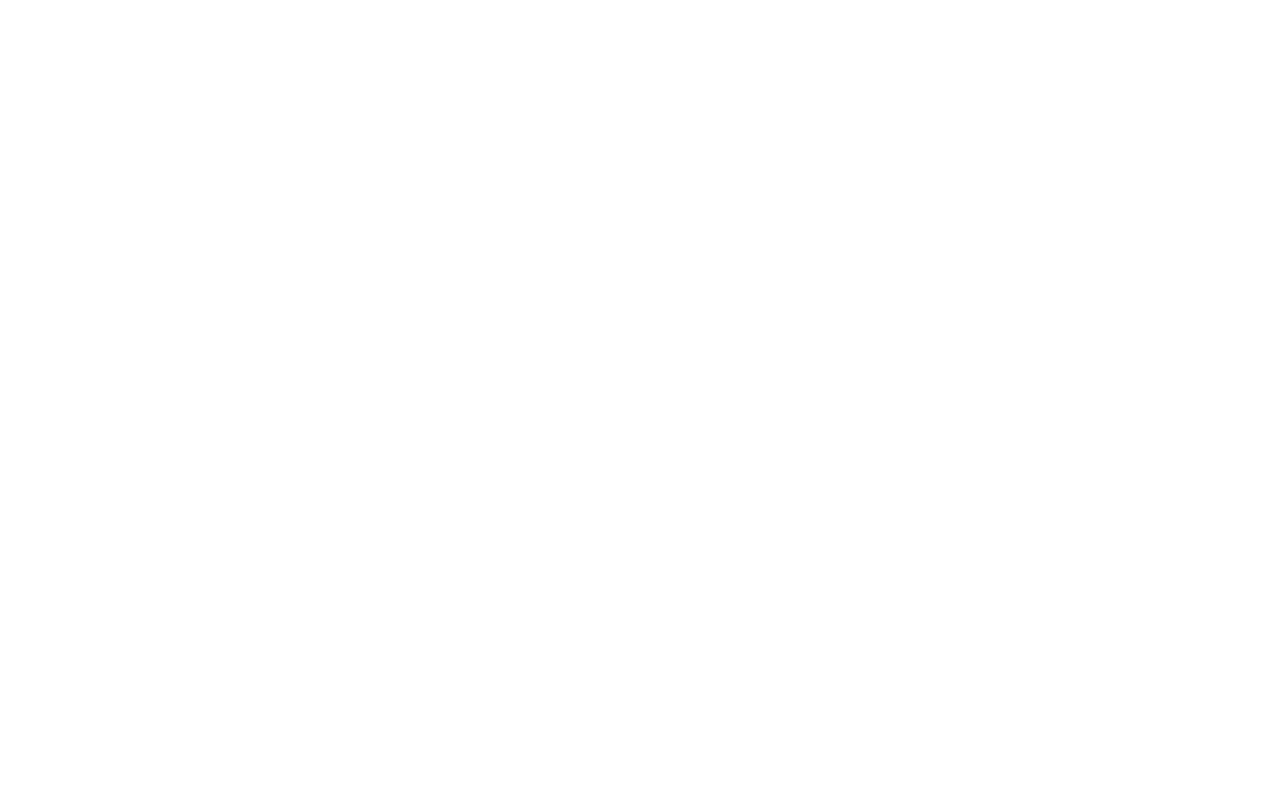
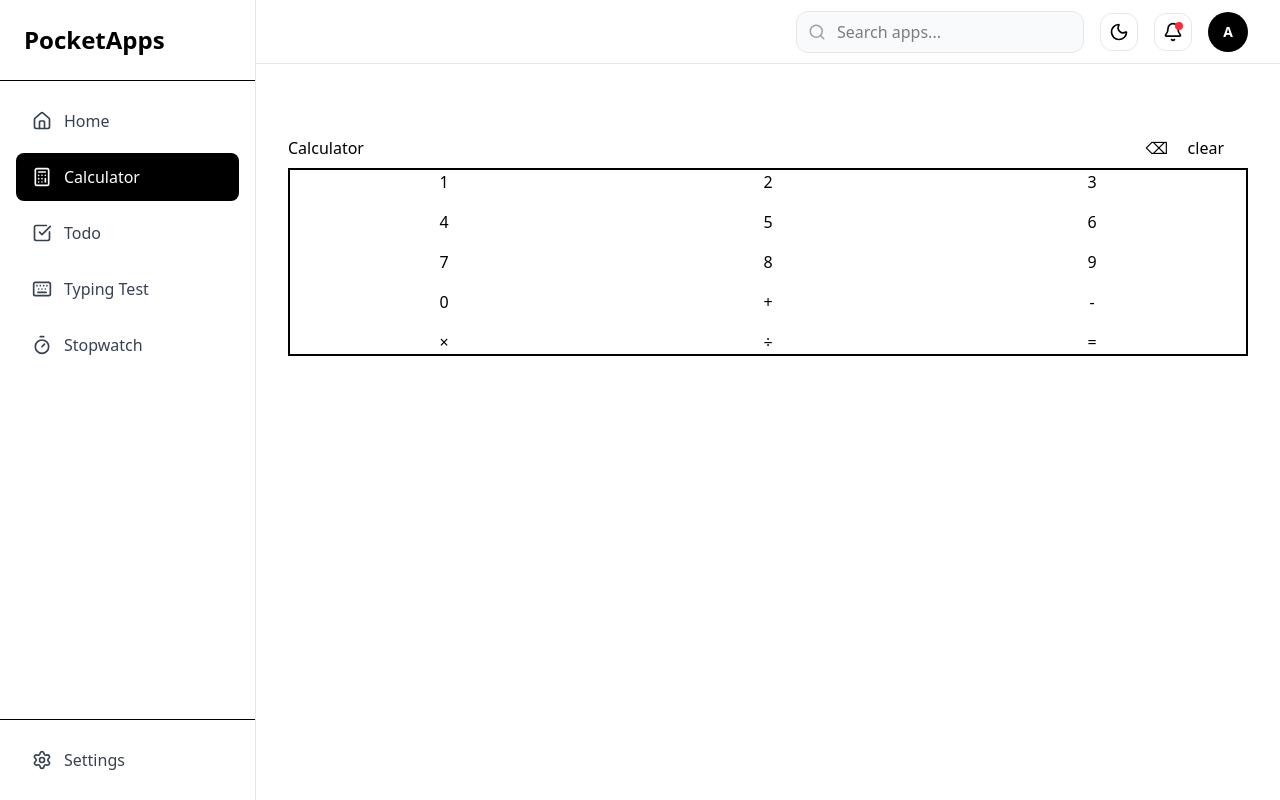
Before and after one commit to afnank16/PocketApps, a React (Vite) app: page /calculator in a window 1280 px wide. Before the commit this address had no page. Built offline with nearby package versions, Linux system fonts and the light colour scheme.

Commit message:
Add Calculator page and integrate with routing; update Sidebar and Header components

```diff
--- a/src/App.jsx
+++ b/src/App.jsx
@@ -1,6 +1,7 @@
 import { BrowserRouter, Routes, Route } from "react-router-dom"
 import { useState } from "react";
-import Home from "../src/pages/Home"
+import Home from "./pages/Home"
+import  Calculator  from "./pages/Calculator";
 
 function App() {
 
@@ -31,6 +32,7 @@
     <BrowserRouter>
       <Routes>
         <Route path="/" element={<Home theme={theme} currentTheme={currentTheme} dark={dark} setDark={setDark}/>} />
+        <Route path="/calculator" element={<Calculator theme={theme} currentTheme={currentTheme} dark={dark} setDark={setDark}/>} />
       </Routes>
     </BrowserRouter>
   )
--- a/src/components/Header.jsx
+++ b/src/components/Header.jsx
@@ -3,15 +3,15 @@
 export default function Header(props) {
   console.log(props)
   return (
-    <header className={`sticky top-0 z-40 flex h-16 items-center justify-between border-b border-gray-200 ${props.currentTheme.bg} px-8 backdrop-blur-md `}>
+    <header className={`sticky top-0 z-40 flex h-16 items-center justify-between border-b border-gray-200 px-8 backdrop-blur-md `}>
       {/* Left */}
       <div>
-        <h1 className="text-2xl font-bold text-gray-900">
+        {/* <h1 className="text-2xl font-bold text-gray-900">
           Welcome
         </h1>
         <p className="text-sm text-gray-500">
           Explore your favorite apps
-        </p>
+        </p> */}
       </div>
 
       {/* Right */}
--- a/src/components/Sidebar.jsx
+++ b/src/components/Sidebar.jsx
@@ -12,10 +12,10 @@
 
 const links = [
   { name: "Home", path: "/", icon: House },
-//   { name: "Calculator", path: "/calculator", icon: Calculator },
-//   { name: "Todo", path: "/todo", icon: CheckSquare },
-//   { name: "Typing Test", path: "/typing-test", icon: Keyboard },
-//   { name: "Stopwatch", path: "/stopwatch", icon: Timer },
+  { name: "Calculator", path: "/calculator", icon: Calculator },
+  { name: "Todo", path: "/todo", icon: CheckSquare },
+  { name: "Typing Test", path: "/typing-test", icon: Keyboard },
+  { name: "Stopwatch", path: "/stopwatch", icon: Timer },
 //   { name: "Notes", path: "/notes", icon: NotebookPen },
 //   { name: "Password Generator", path: "/password-generator", icon: LockKeyhole },
 ];
@@ -24,10 +24,10 @@
   return (
     <aside className="fixed left-0 top-0 h-screen w-64 border-r border-gray-200 bg-white">
       <div className="border-b p-6">
-        <h1 className="text-2xl font-bold">📱 PocketApps</h1>
-        <p className="text-sm text-gray-500">
+        <h1 className="text-2xl font-bold">PocketApps</h1>
+        {/* <p className="text-sm text-gray-500">
           Everyday tools in one place
-        </p>
+        </p> */}
       </div>
 
       <nav className="flex flex-col gap-2 p-4">
--- a/src/pages/Calculator.jsx
+++ b/src/pages/Calculator.jsx
@@ -0,0 +1,120 @@
+import { useState } from "react"
+import Sidebar from "../components/Sidebar";
+import Header from "../components/Header";
+
+function Calculator(props){
+
+  const [number, setNumber] = useState("");//to store calculator characters in a string
+  const [noDuplicate, setNoDuplicate] = useState(1)//to prevent users from entering +-*/ more than once at a time
+
+   const PushNumber = (n) => { //for numbers eg-1,2,3..
+    setNumber(number + n)
+    setNoDuplicate(1)
+  }
+
+  const AddNumber = (n) => {  //for operators eg. +,-,/,*
+    if (noDuplicate > 1) {
+      return
+    }
+    setNumber(number + n)
+    setNoDuplicate(noDuplicate + 1)
+  }
+
+  const BackSpace = () => {
+
+    if (number.length < 2) return;
+
+
+    return setNumber(number.slice(0, -1))
+  }
+
+  const CalculateTotal = () => { // call this function when user clicks =
+
+    const checkLastChar = number.slice(-1)//get the last element of the string
+    const check = "+-*/"//store the operators in a string
+
+    if (check.includes(checkLastChar)) {
+      throw ("invalid syntax")
+    }
+
+    let prv = ""  //to store the numbers as string
+    let sum = 0   //to sum the total
+
+    let minusIndex=number.indexOf("-")
+
+    for (let i = 0; i < number.length; i++) {
+
+      if (number[i] == "+") {
+        console.log("it is plus")
+      }
+
+      else if (number[i] == "-") {
+        console.log("it is minus")
+        for(let j=minusIndex[i+1];j<number.length;j++){
+          // sum=Number(prv)-Number(number[i+1])
+          // prv=String(sum)
+          console.log("--->",number[j])
+        }
+
+
+      }
+      else if (number[i] == "*") {
+        console.log("it is multiplication")
+      }
+      else if (number[i] == "/") {
+        console.log("it is division")
+      }
+
+      prv+=number[i]
+
+    }
+
+  }
+
+  return(
+
+
+
+
+ <div className={`min-h-screen `}>
+            <Sidebar/>
+            <div className="ml-64">
+                 <Header theme={props.theme} currentTheme={props.currentTheme} dark={props.dark} setDark={props.setDark}/>
+                 <main className="p-8">
+                    <div>
+         <div className={`${props.currentTheme.text} mt-10 relative`}>
+          <h1 className="mb-2">Calculator</h1>
+          <button className={`${props.currentTheme.hover} absolute top-0 right-6`} onClick={() => setNumber("")}>clear</button>
+          <button className={`${props.currentTheme.hover} ${props.currentTheme.text} absolute top-0 right-20`}
+            onClick={BackSpace} >⌫
+          </button>
+          <div className="grid grid-cols-3 gap-4 border-2">
+            <button className={props.currentTheme.hover} onClick={() => PushNumber("1")}>1</button>
+            <button className={props.currentTheme.hover} onClick={() => PushNumber("2")}>2</button>
+            <button className={props.currentTheme.hover} onClick={() => PushNumber("3")}>3</button>
+            <button className={props.currentTheme.hover} onClick={() => PushNumber("4")}>4</button>
+            <button className={props.currentTheme.hover} onClick={() => PushNumber("5")}>5</button>
+            <button className={props.currentTheme.hover} onClick={() => PushNumber("6")}>6</button>
+            <button className={props.currentTheme.hover} onClick={() => PushNumber("7")}>7</button>
+            <button className={props.currentTheme.hover} onClick={() => PushNumber("8")}>8</button>
+            <button className={props.currentTheme.hover} onClick={() => PushNumber("9")}>9</button>
+            <button className={props.currentTheme.hover} onClick={() => PushNumber("0")}>0</button>
+            <button className={props.currentTheme.hover} onClick={() => AddNumber("+")}>+</button>
+            <button className={props.currentTheme.hover} onClick={() => AddNumber("-")}>-</button>
+            <button className={props.currentTheme.hover} onClick={() => AddNumber("*")}>×</button>
+            <button className={props.currentTheme.hover} onClick={() => AddNumber("/")}>÷</button>
+            <button className={props.currentTheme.hover} onClick={CalculateTotal}>=</button>
+          </div>
+          <div>
+            {number}
+          </div>
+        </div>
+    </div>
+                 </main>
+            </div>
+
+        </div>
+  )
+
+}
+export default Calculator
```
